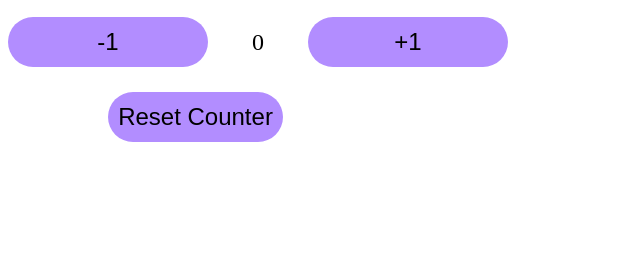
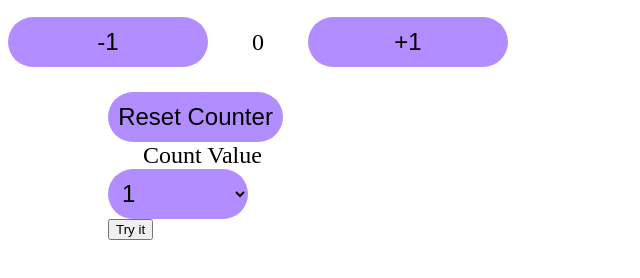
Before and after one commit to Mikepcann/ClickCounter, a plain HTML site: page index.html in a window 1280 px wide. Shown: the part 110-388 px from the top of the page, without its empty margins (0-640 px from the left). Drawn offline with Linux system fonts and the light colour scheme.

Commit message:
Adding a button to change the value that the counter moves

```diff
--- a/clickcounter.js
+++ b/clickcounter.js
@@ -1,5 +1,6 @@
 //declaring the staring point of the count
 let x = 0;
+
 
 document.getElementById('counter').innerHTML= x;
 
@@ -19,6 +20,12 @@ function countMover(method){
     }
 };
 
+// Change value of the counter function Def
+function changeValue(){
+    console.log("button click, and the change value is ran");
+    return document.getElementById("value").value;
+
+}
 //connecting the downCount() to the decrease button
 document.getElementById("decrease").onclick=function(){
     countMover("subtract");
@@ -31,3 +38,9 @@ document.getElementById("increase").onclick=function(){
 document.getElementById("reset").onclick=function(){
     countMover();
 }
+//Change the value of the count with tryit button
+document.getElementById("clickedButt").onclick=function(){
+    changeValue();
+    console.log(document.getElementById("value").value)
+
+}
--- a/index.html
+++ b/index.html
@@ -25,7 +25,17 @@
             #newButton {
                 padding-top: 25px;
                 margin: auto;
-                margin-left: 100px
+                margin-left: 100px;
+            }
+
+            .dropDown {
+               width: 20%;
+               height: 50px;
+               background-color:  #B28DFF;
+               font-size: x-large;
+               border: none;
+               border-radius: 25px;
+               padding: 10px;
             }
         </style>
     </head>
@@ -45,6 +55,17 @@
     </div>
     <div id="newButton">
         <input type="button" id="reset" value="Reset Counter">
+        <br>
+        <span>Count Value</span>
+        <form>
+            <select id="value" class="dropDown">
+                <option value="1">1</option>
+                <option value="2">2</option>
+                <option value="3">3</option>
+            </select>
+        </form>
+        <button type="button"id="clickedButt">Try it</button>
+
     </div>
 
         <script src="clickcounter.js" type="text/javascript"></script>
```
Also changed, not shown: 1 other file.
